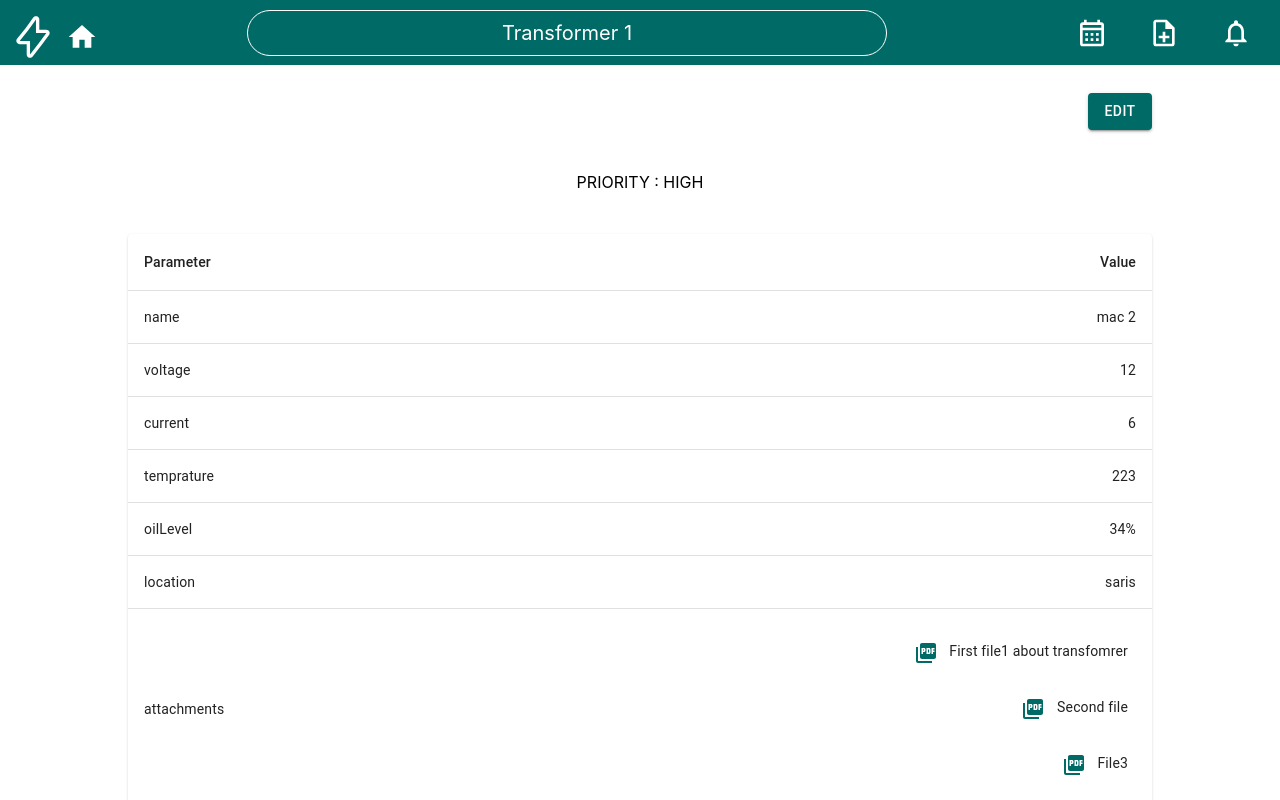
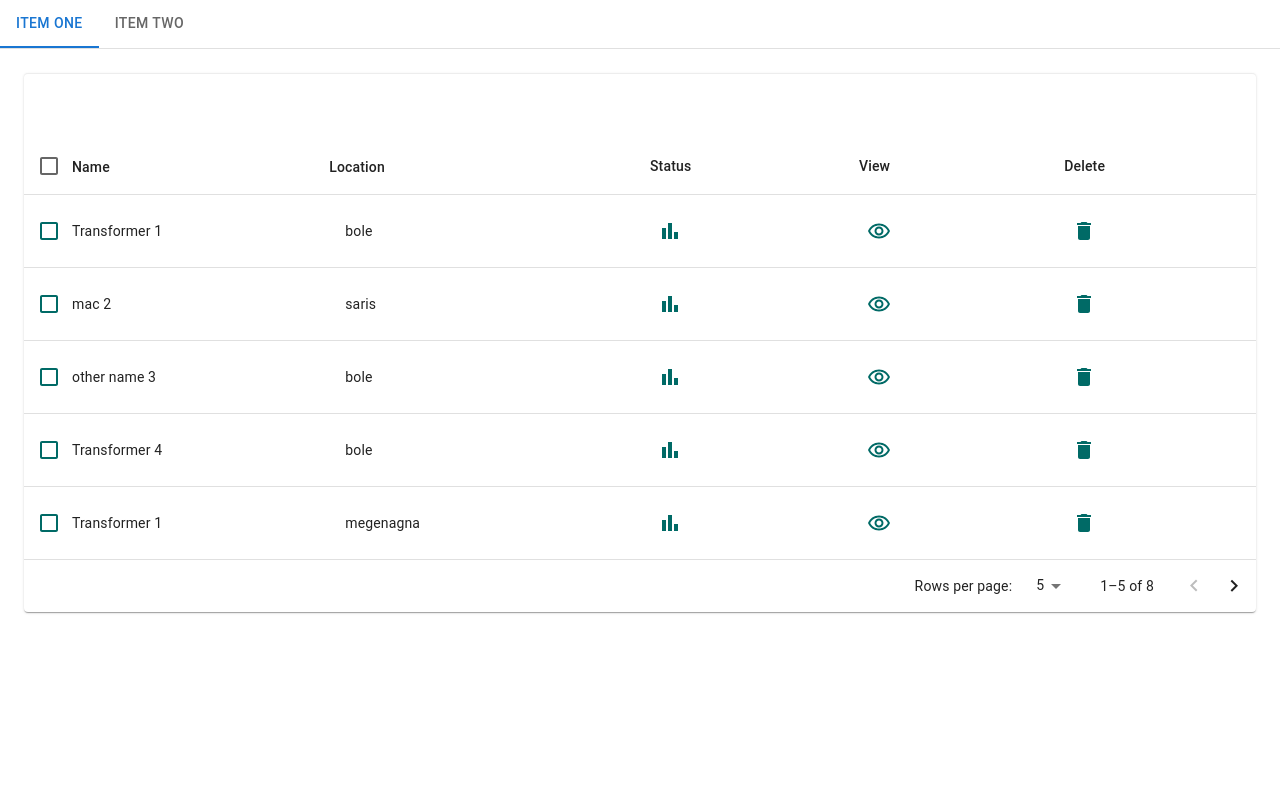
Before and after one commit to marshalyordanos/ozoro_transformer, a React (Create React App) app in the folder front_end/: page /home/tab in a window 1280 px wide. Shown: the top 800 px of the page. Built offline with nearby package versions, Linux system fonts and the light colour scheme.

Commit message:
some changes

```diff
--- a/front_end/package.json
+++ b/front_end/package.json
@@ -6,6 +6,7 @@
     "@emotion/react": "^11.10.0",
     "@emotion/styled": "^11.10.0",
     "@mui/icons-material": "^5.10.2",
+    "@mui/lab": "^5.0.0-alpha.97",
     "@mui/material": "^5.10.2",
     "@mui/styled-engine-sc": "^5.10.1",
     "@mui/x-date-pickers": "^5.0.0",
--- a/front_end/src/App.js
+++ b/front_end/src/App.js
@@ -3,6 +3,7 @@ import "./App.css";
 import ViewTransformer from "./pages/ViewTransformer";
 import HomePage from "./pages/HomePage";
 import StatusPage from "./pages/StatusPage";
+import TableTab from "./components/TableTab";
 
 function App() {
   return (
@@ -11,6 +12,7 @@ function App() {
         <Route path="/home" element={<HomePage />} />
         <Route path="/home/:id" element={<ViewTransformer />} />
         <Route path="/home/status/:id" element={<StatusPage />} />
+        <Route path="/home/tab" element={<TableTab />} />
 
         <Route path="/home/edit/:id" element={<h1>edit page</h1>} />
       </Routes>
--- a/front_end/src/components/HomeTable.js
+++ b/front_end/src/components/HomeTable.js
@@ -57,16 +57,16 @@ function stableSort(array, comparator) {
 
 const headCells2 = [
   {
-    id: "View",
+    id: "Status",
+    numeric: false,
+    disablePadding: false,
+    label: "Status",
+  },
+  {
+    id: "view",
     numeric: false,
     disablePadding: false,
     label: "View",
-  },
-  {
-    id: "Edit",
-    numeric: false,
-    disablePadding: false,
-    label: "Edit",
   },
   {
     id: "delete",
@@ -263,6 +263,7 @@ EnhancedTableToolbar.propTypes = {
   selected: PropTypes.array.isRequired,
 };
 
+// *******************************************************  table component **************************************
 const HomeTable = ({
   rows,
   handleSelectAllClick,
@@ -275,6 +276,7 @@ const HomeTable = ({
   const [page, setPage] = React.useState(0);
   const [rowsPerPage, setRowsPerPage] = React.useState(5);
   const [size, setSize] = useState(window.innerWidth);
+  // ******************************************************* use efect to get the screen width**************************************
   useEffect(() => {
     function handleResize() {
       setSize(window.innerWidth);
@@ -282,6 +284,8 @@ const HomeTable = ({
 
     window.addEventListener("resize", handleResize);
   }, [size]);
+
+  // *******************************************************  material ui sort functions **************************************
   const handleRequestSort = (event, property) => {
     const isAsc = orderBy === property && order === "asc";
     setOrder(isAsc ? "desc" : "asc");
--- /dev/null
+++ b/front_end/src/components/RateForPlot.js
@@ -0,0 +1,7 @@
+import React from "react";
+
+const RateForPlot = () => {
+  return <div>RateForPlot</div>;
+};
+
+export default RateForPlot;
--- /dev/null
+++ b/front_end/src/components/TableTab.js
@@ -0,0 +1,147 @@
+import React from "react";
+import Box from "@mui/material/Box";
+import Tab from "@mui/material/Tab";
+import TabContext from "@mui/lab/TabContext";
+import TabList from "@mui/lab/TabList";
+import TabPanel from "@mui/lab/TabPanel";
+import HomeTable from "./HomeTable";
+const rows = [
+  {
+    name: "Transformer 1",
+    voltage: 23,
+    current: 212,
+    temprature: 2323,
+    oilLevel: "34%",
+    id: "skms",
+    location: "bole",
+  },
+  {
+    name: "mac 2",
+    voltage: 12,
+    current: 6,
+    temprature: 223,
+    oilLevel: "34%",
+    id: "aksdsdks",
+    location: "saris",
+  },
+  {
+    name: "other name 3",
+    voltage: 5,
+    current: 1,
+    temprature: 23,
+    oilLevel: "34%",
+    id: "knsjnjsn",
+    location: "bole",
+  },
+  {
+    name: "Transformer 4",
+    voltage: 11,
+    current: 2,
+    temprature: 323,
+    oilLevel: "34%",
+    id: "ajksndssjkansdj",
+    location: "bole",
+  },
+  {
+    name: "Transformer 1",
+    voltage: 23,
+    current: 212,
+    temprature: 2323,
+    oilLevel: "34%",
+    id: "skssms",
+    location: "megenagna",
+  },
+  {
+    name: "Transformer 2",
+    location: "saris",
+    voltage: 12,
+    current: 6,
+    temprature: 223,
+    oilLevel: "34%",
+    id: "aksddfsdsdks",
+  },
+  {
+    name: "Transformer 3",
+    voltage: 5,
+    current: 1,
+    temprature: 23,
+    oilLevel: "34%",
+    id: "knsjdsdasdnjsn",
+    location: "bole",
+  },
+  {
+    name: "Transformer 4",
+    voltage: 11,
+    current: 2,
+    temprature: 323,
+    oilLevel: "34%",
+    id: "ajksnjdskansdj",
+    location: "megenagna",
+  },
+];
+const TableTab = () => {
+  const [value, setValue] = React.useState("1");
+  const [selected, setSelected] = React.useState([]);
+  const handleChange = (event, newValue) => {
+    setValue(newValue);
+  };
+
+  const handleSelectAllClick = (event) => {
+    if (event.target.checked) {
+      const newSelected = [...rows];
+      console.log("////////////////", newSelected);
+      setSelected(newSelected);
+      return;
+    }
+    setSelected([]);
+  };
+  const handleSelectClick = (event, row) => {
+    const selectedIndex = selected.find((value) => row.id === value.id);
+    let newSelected = [];
+    console.log("***********", row);
+    console.log("wwwwwwwwwwwwww", selectedIndex);
+
+    if (selectedIndex === undefined) {
+      newSelected = [...selected, row];
+    } else {
+      newSelected = selected.filter((value) => value.id !== row.id);
+    }
+    console.log("***********", newSelected);
+
+    setSelected(newSelected);
+  };
+  const handleDleteModal = (id) => {};
+  return (
+    <Box sx={{ width: "100%", typography: "body1" }}>
+      <TabContext value={value}>
+        <Box sx={{ borderBottom: 1, borderColor: "divider" }}>
+          <TabList onChange={handleChange} aria-label="lab API tabs example">
+            <Tab label="Item One" value="1" />
+            <Tab label="Item Two" value="2" />
+          </TabList>
+        </Box>
+        <TabPanel value="1">
+          <HomeTable
+            handleSelectAllClick={handleSelectAllClick}
+            selected={selected}
+            handleClick={handleSelectClick}
+            handleDleteModal={handleDleteModal}
+            rows={rows}
+          />
+        </TabPanel>
+        <TabPanel value="2">
+          {" "}
+          <HomeTable
+            handleSelectAllClick={handleSelectAllClick}
+            selected={selected}
+            handleClick={handleSelectClick}
+            handleDleteModal={handleDleteModal}
+            rows={rows}
+          />
+        </TabPanel>
+      </TabContext>
+    </Box>
+  );
+};
+
+export default TableTab;
--- a/front_end/src/pages/StatusPage.js
+++ b/front_end/src/pages/StatusPage.js
@@ -32,6 +32,7 @@ import { DateTimePicker } from "@mui/x-date-pickers/DateTimePicker";
 import { LocalizationProvider } from "@mui/x-date-pickers/LocalizationProvider";
 import { AdapterDayjs } from "@mui/x-date-pickers/AdapterDayjs";
 import dayjs from "dayjs";
+import RateForPlot from "../components/RateForPlot";
 ChartJS.register(
   CategoryScale,
   LinearScale,
@@ -134,7 +135,9 @@ const StatusPage = () => {
     setData(data);
     setTimeModal(true);
   };
-
+  const plotGraphHandler = () => {
+    setTimeModal(false);
+  };
   return (
     <StatusPageStyle className="">
       {/* ********************************************** navbar *********************************************** */}
@@ -497,10 +500,13 @@ const StatusPage = () => {
             </div>
           </div>
         </LocalizationProvider>
+        <div>
+          <RateForPlot />
+        </div>
         <div className="temp_btn justify-center flex">
           <button
             onClick={() =>
-              plotHandler(
+              plotGraphHandler(
                 ["a", "b", "c", "d", "e", "f", "g"],
                 [3, 8, 5, 9, 3, 5, 6],
                 "Temprature chart"
```
Also changed, not shown: 1 other file (tests, documents, lock files or other folders).
